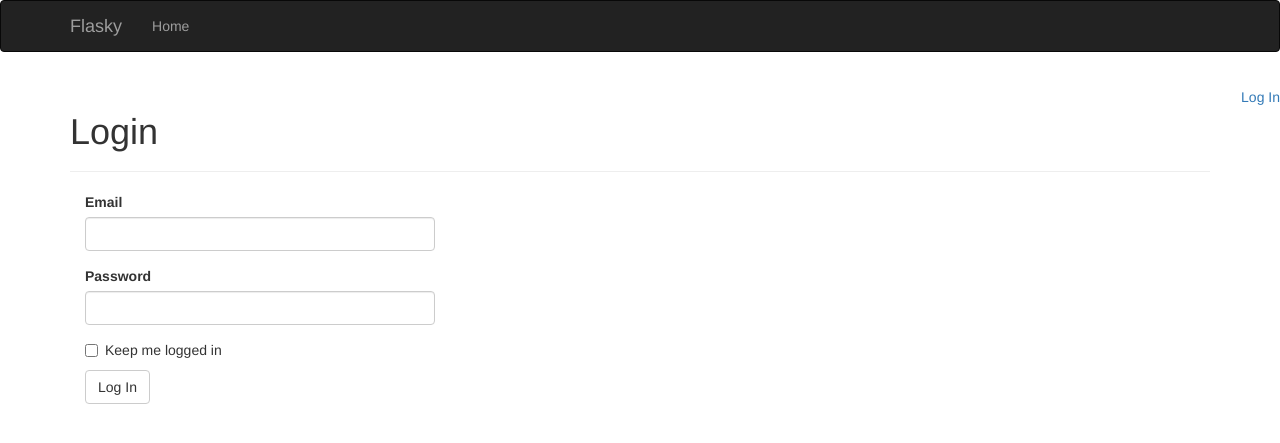
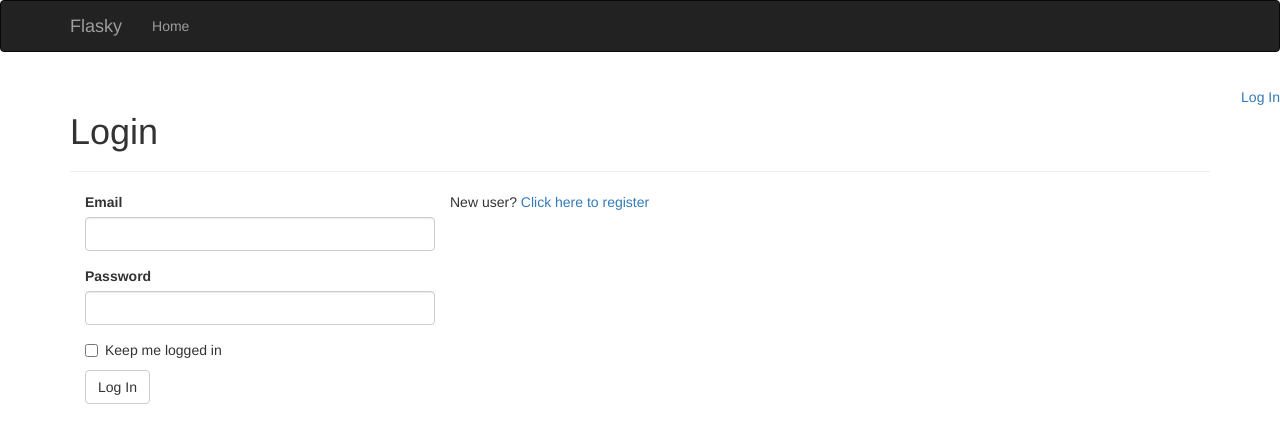
Before and after one commit to victorotazu/flaskyblog, a Flask app: page /auth/login in a window 1280 px wide. Shown: the top 443 px of the page. Run offline with Flask 2, Linux system fonts and the light colour scheme; some libraries are stand-ins or nearby versions.

Commit message:
Add user registration

```diff
--- a/app/auth/forms.py
+++ b/app/auth/forms.py
@@ -1,9 +1,29 @@
 from flask_wtf import FlaskForm
 from wtforms import StringField, PasswordField, BooleanField, SubmitField
-from wtforms.validators import DataRequired, Length, Email
+from wtforms.validators import DataRequired, Length, Email, Regexp, EqualTo
+from wtforms import ValidationError
+from ..models import User
 
 class LoginForm(FlaskForm):
     email = StringField('Email', validators=[DataRequired(), Length(1, 64), Email()])
     password = PasswordField('Password', validators=[DataRequired()])
     remember_me = BooleanField('Keep me logged in')
     submit = SubmitField('Log In')
+
+class RegistrationForm(FlaskForm):
+    email = StringField('Email', validators=[DataRequired(), Length(1, 64), Email()])
+    username = StringField('Username', validators=[
+        DataRequired(), Length(1,64),
+        Regexp('^[A-Za-z][A-Za-z0-9_.]*S', 0,
+        'Usernames must have only letters, numbers, dots or '
+        'underscores')])
+    password = PasswordField('Password', validators=[
+        DataRequired(), EqualTo('password2', 'Passwords must match.')])
+    password2 = PasswordField('Confirm password', validators=[DataRequired()])
+    submit = SubmitField('Register')
+    def validate_email(self, field):
+        if User.query.filter_by(email=field.data).first():
+            raise ValidationError('Email already registered')
+    def validate_username(self, field):
+        if User.query.filter_by(usename=field.data).first():
+            raise ValidationError('Username already in use')
--- a/app/auth/views.py
+++ b/app/auth/views.py
@@ -27,3 +27,16 @@ def logout():
     logout_user()
     flash('You have been logged out.')
     return redirect(url_for('main.index'))
+
+@auth.route('/register', methods=['GET', 'POST'])
+def register():
+    form = RegistrationForm()
+    if form.validate_on_submit():
+        user = User(email=form.email.data,
+                    username=form.username.data,
+                    password=form.password.data)
+        db.session.add(user)
+        db.session.commit()
+        flash('You can now login')
+        return redirect(url_for('auth.login'))
+    return render_template('auth/register.html', form=form)
--- a/app/templates/auth/login.html
+++ b/app/templates/auth/login.html
@@ -13,4 +13,10 @@
 <div class="col-md-4">
     {{ wtf.quick_form(form) }}
 </div>
+<p>
+    New user?
+    <a href="{{ url_for('auth.register') }}">
+        Click here to register
+    </a>
+</p>
 {% endblock %}
```
